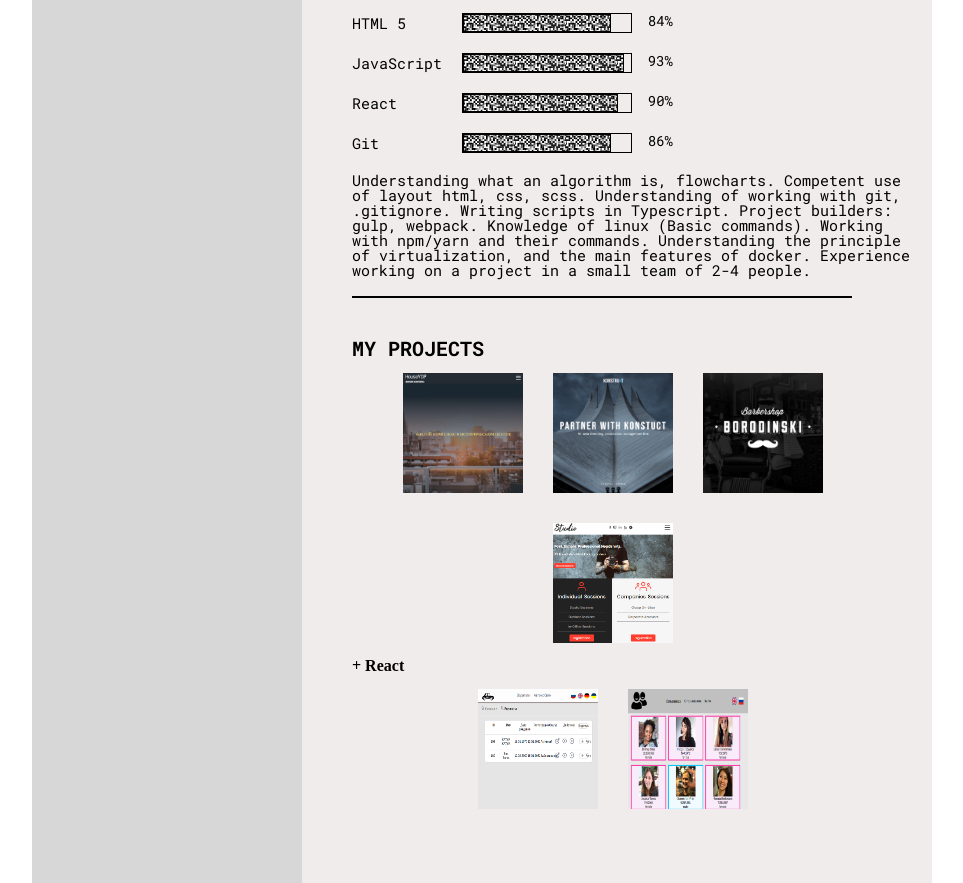
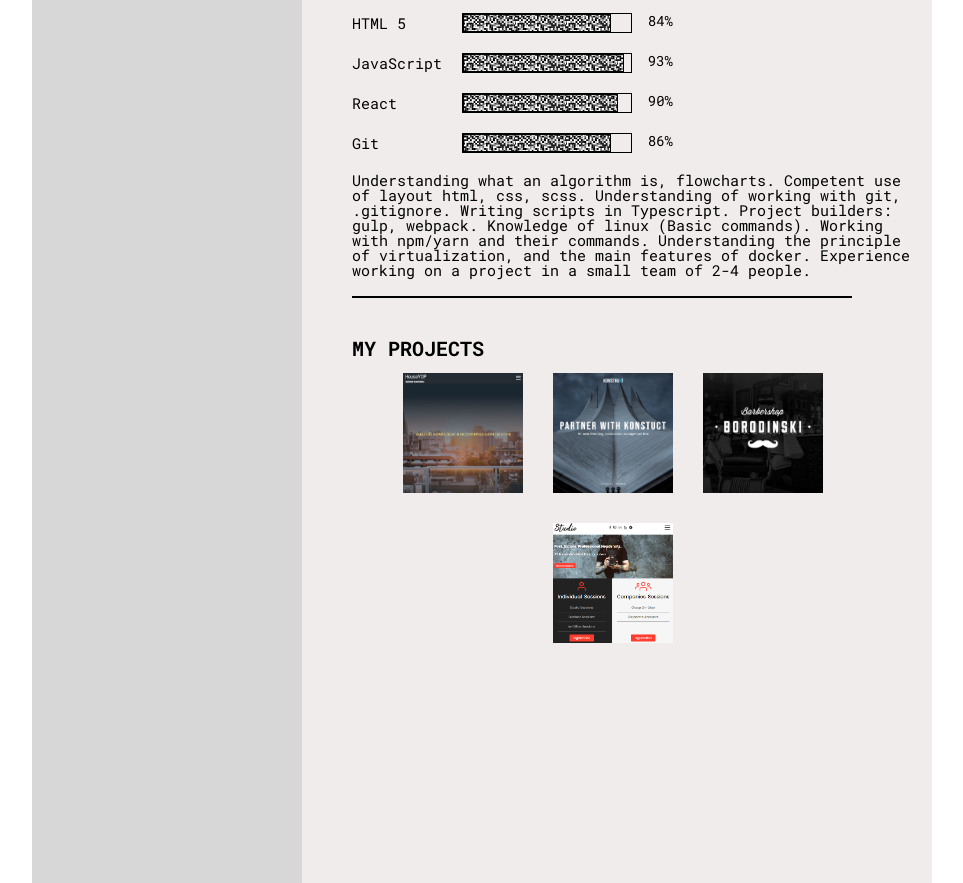
Before and after one commit to yurii-donnikov/resume_eng, a website: page index.html in a window 1280 px wide. Shown: the part 617-1500 px from the top of the page, without its empty margins (158-1121 px from the left). Drawn offline with Linux system fonts and the light colour scheme.

Commit message:
fix commit

```diff
--- a/index.html
+++ b/index.html
@@ -217,8 +217,8 @@
                 ><img src="./images/photoStudio.png" alt=""
               /></a>
             </div>
-            <h3>+ React</h3>
-            <div>
+            <h3 style="display: none">+ React</h3>
+            <div style="display: none">
               <a
                 target="_blank"
                 href="https://github.com/yurii-donnikov/summary_Taxi_park"
```
